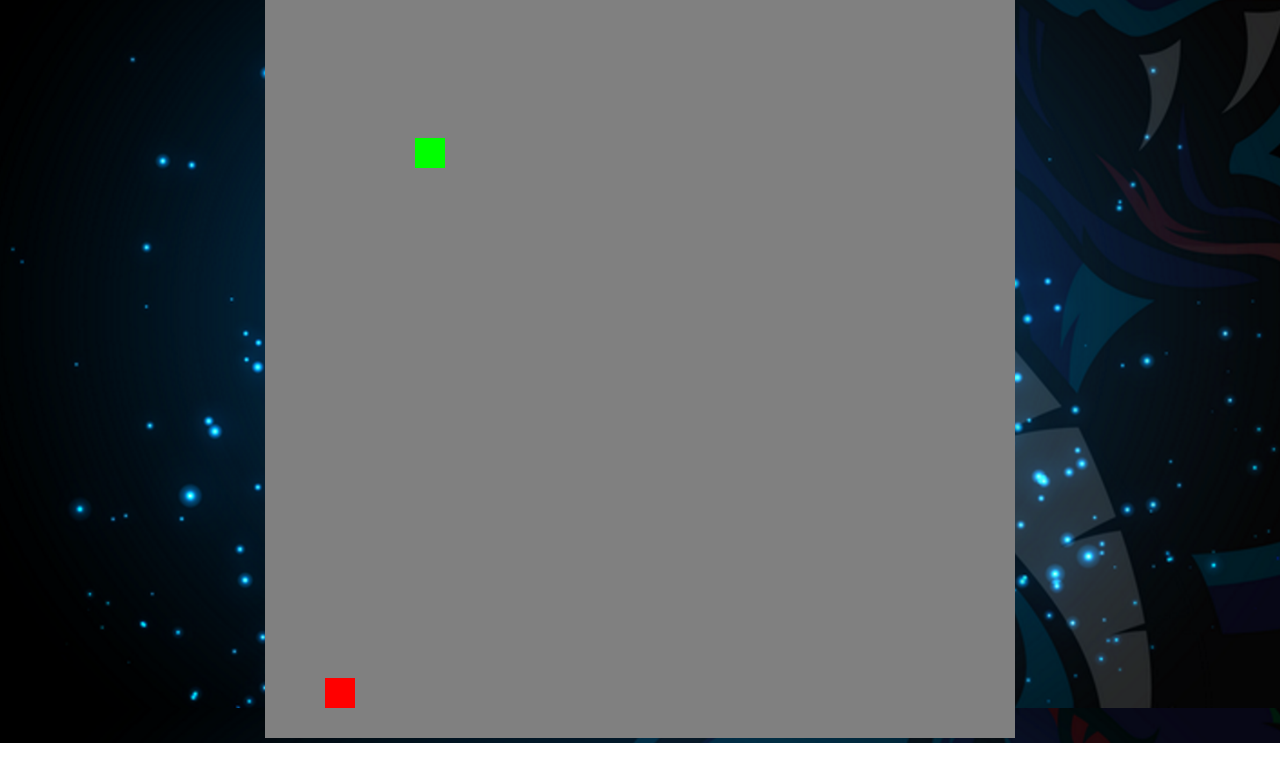
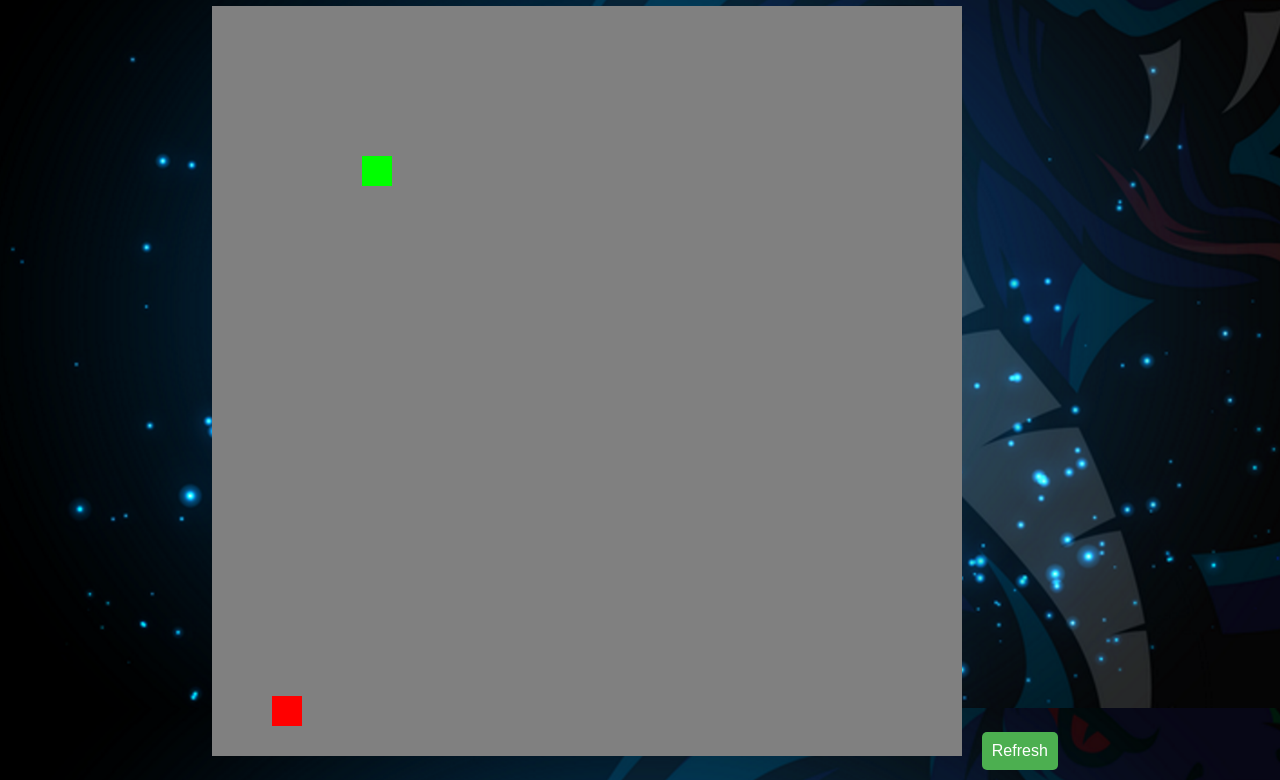
Before and after one commit to zebbson/Snake, a plain HTML site: page index.html in a window 1280 px wide. Shown: the part 92-872 px from the top of the page. Before the commit the page ends 835 px from the top, so only its background shows below. Drawn offline with Linux system fonts and the light colour scheme.

Commit message:
Update index.html

```diff
--- a/index.html
+++ b/index.html
@@ -6,11 +6,32 @@
         <title>Zebbson's Snake</title>
         <link rel="stylesheet" href="snake.css">
         <script src="snake.js"></script>
+        <style>
+            #refresh-button {
+                background-color: #4CAF50;
+                color: white;
+                border: none;
+                border-radius: 5px;
+                padding: 10px;
+                text-align: center;
+                text-decoration: none;
+                display: inline-block;
+                font-size: 16px;
+                margin: 10px;
+                cursor: pointer;
+            }
+            #refresh-button:hover {
+                background-color: #3e8e41;
+            }
+        </style>
     </head>
 
-    <body>
-        <h1>Snake</h1>
-        <canvas id="board"></canvas>
+php
 
-    </body>
+<body>
+    <h1>Snake</h1>
+    <canvas id="board"></canvas>
+    <button id="refresh-button" onclick="location.reload()">Refresh</button>
+</body>
+
 </html>
```
